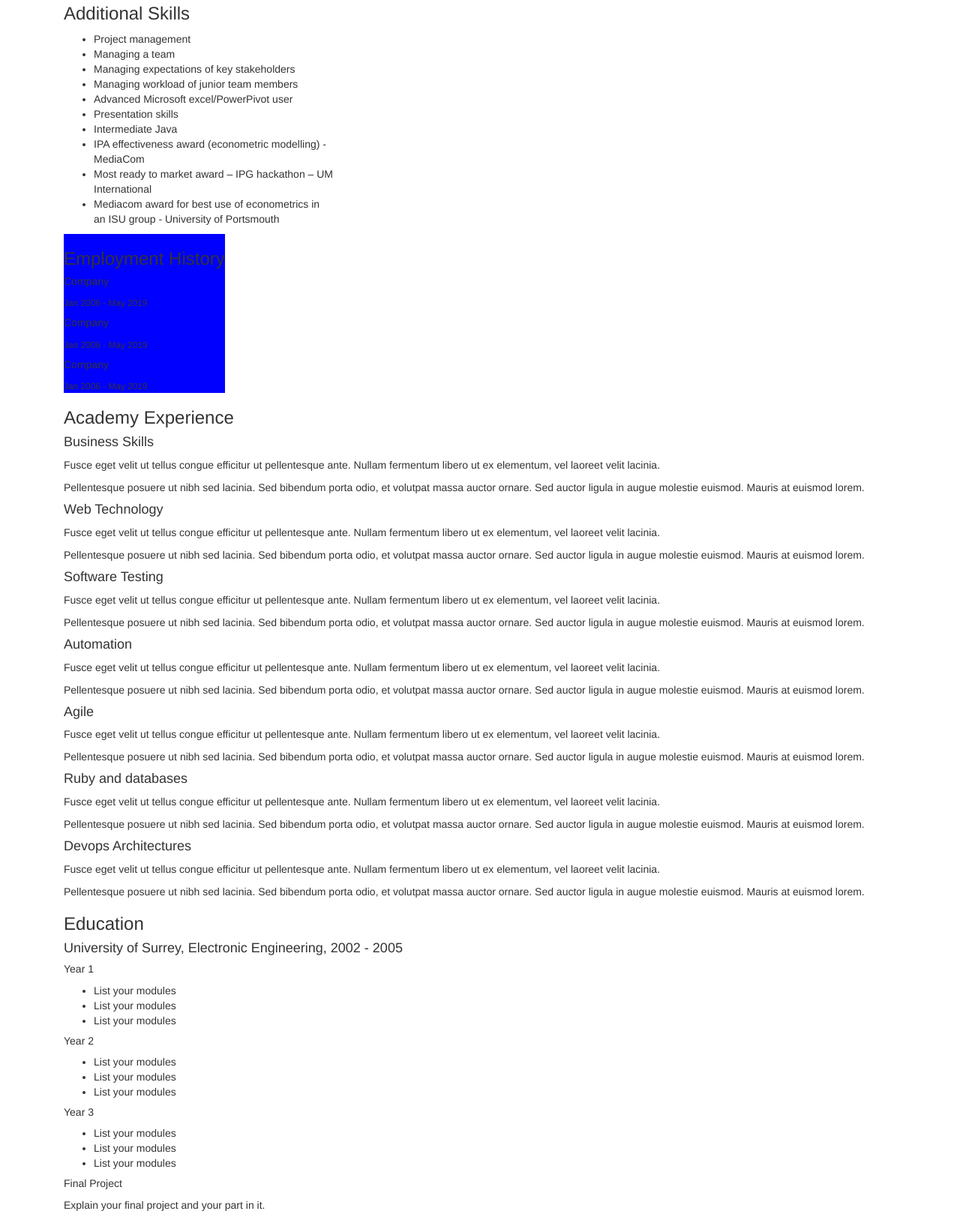
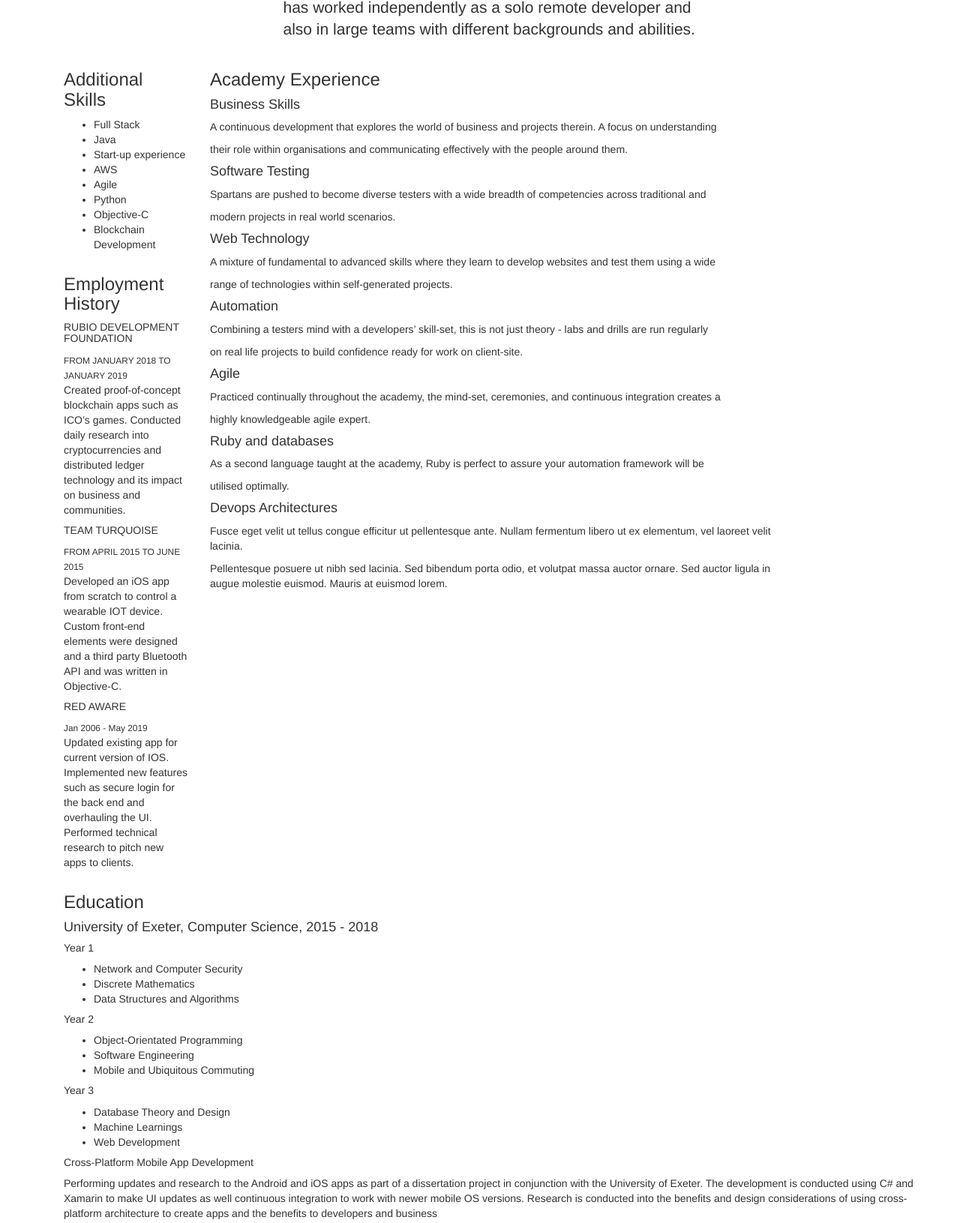
Before and after one commit to mshawsparta/sparta_global_bootstrap_homework, a plain HTML site: page index.html in a window 1280 px wide. Shown: the part 574-2205 px from the top of the page at 75% size. Drawn offline with nearby package versions, Linux system fonts and the light colour scheme.

Commit message:
main profile updated

```diff
--- a/index.html
+++ b/index.html
@@ -15,7 +15,7 @@
   <style>
   .employment-history{
     display:inline-block;
-    background-color: blue;
+
   }
   </style>
 </head>
@@ -39,7 +39,7 @@
           <!-- Collect the nav links, forms, and other content for toggling -->
           <div class="collapse navbar-collapse" id="bs-example-navbar-collapse-1">
             <ul class="nav navbar-nav">
-              <li class="active"><a href="#">People <span class="sr-only">(current)</span></a></li>
+
               <li><a href="projects.html">Profile</a></li>
 
             </ul>
@@ -67,19 +67,19 @@
 
 
           <div class="row">
-            <div class="col-md-8">
+            <div class="col-md-6">
 
-          <h1>Stephen Reid</h1>
+          <h1>Matthew Shaw</h1>
           <h2>Devops Engineer</h2>
 
           <div class="university">
-            <p><b>University of Portsmouth</b></p>
-            <p><b>BSc Economics, Finance and Banking 2:1</b></p>
+            <p><b>University of Exeter</b></p>
+            <p><b>BSc Computer Science</b></p>
           </div>
 
           <div class="bio">
-            <p class="lead">Fusce eget velit ut tellus congue efficitur ut pellentesque ante. Nullam fermentum libero ut ex elementum, vel laoreet velit lacinia. Pellentesque posuere ut nibh sed lacinia. Sed bibendum porta odio, et volutpat massa auctor ornare. Sed auctor ligula in augue molestie euismod. Mauris at euismod lorem.</p>
-            <p class="lead">Maecenas mattis nunc mauris, id vulputate lorem egestas ac. In quis ante elit. Curabitur blandit arcu cursus, eleifend tellus ut, cursus felis. Mauris sit amet placerat lacus, sit amet interdum dolor. Pellentesque viverra volutpat rutrum. Class aptent taciti sociosqu ad litora torquent per conubia nostra, per inceptos himenaeos.</p>
+            <p class="lead">Matthew is an enthusiastic, hard-working developer that draws upon a diverse range of professional and academic experience. This range includes producing software products for clients such as John Lewis and Diageo.</p>
+            <p class="lead">He continuously develops upon this passion by learning new skills, with resources such as Udemy, Youtube and textbooks. Matthew has maintains good contact with a network of developers and other professionals. He does this by maintaining an online presence with other entrepreneurs and is in several online groups of entrepreneurs. Matthew has worked independently as a solo remote developer and also in large teams with different backgrounds and abilities.</p>
           </div>
         </div>
 
@@ -94,113 +94,126 @@
             <div class="row">
 
 
-            <div class="col-md-4">
+            <div class="col-md-2">
             <h3>Additional Skills</h3>
             <ul>
-              <li>Project management</li>
-              <li>Managing a team</li>
-              <li>Managing expectations of key stakeholders</li>
-              <li>Managing workload of junior team members</li>
-              <li>Advanced Microsoft excel/PowerPivot user</li>
-              <li>Presentation skills</li>
-              <li>Intermediate Java</li>
-              <li>IPA effectiveness award (econometric modelling) - MediaCom</li>
-              <li>Most ready to market award – IPG hackathon – UM International</li>
-              <li>Mediacom award for best use of econometrics in an ISU group - University of Portsmouth</li>
+              <li>Full Stack</li>
+              <li>Java</li>
+              <li>Start-up experience</li>
+              <li>AWS</li>
+              <li>Agile</li>
+              <li>Python</li>
+              <li>Objective-C</li>
+              <li>Blockchain Development</li>
             </ul>
 
-          </div>
-          </div>
+
           <div class="employment-history">
             <h3>Employment History</h3>
 
             <div class="employment">
-              <h5>Company</h5>
-              <small>Jan 2006 - May 2019</small>
+              <h5>RUBIO DEVELOPMENT FOUNDATION</h5>
+              <small>FROM JANUARY 2018 TO JANUARY 2019</small>
+              <p>Created proof-of-concept blockchain apps such as ICO’s games. Conducted daily research
+                into cryptocurrencies and distributed ledger technology and its impact on business and communities.</p>
             </div>
 
             <div class="employment">
-              <h5>Company</h5>
-              <small>Jan 2006 - May 2019</small>
+              <h5>TEAM TURQUOISE</h5>
+              <small>FROM APRIL 2015 TO JUNE 2015</small>
+              <p>Developed an iOS app from scratch to control a wearable IOT device. Custom front-end
+                elements were designed and a third party Bluetooth API and was written in Objective-C.</p>
             </div>
 
             <div class="employment">
-              <h5>Company</h5>
+              <h5>RED AWARE</h5>
               <small>Jan 2006 - May 2019</small>
+              <p>Updated existing app for current version of IOS. Implemented new features such
+                 as secure login for the back end and overhauling the UI. Performed technical research to pitch new apps to clients.</p>
             </div>
+
           </div>
         </div>
-</div>
-</div>
+
         <div>
             <div class="experience">
               <!-- <div class="col-md-5"> -->
-
+              <div class="row">
+                <div class="col-md-8">
 
 
               <h3>Academy Experience</h3>
 
               <h4>Business Skills</h4>
-              <p>Fusce eget velit ut tellus congue efficitur ut pellentesque ante. Nullam fermentum libero ut ex elementum, vel laoreet velit lacinia.</p>
-              <p>Pellentesque posuere ut nibh sed lacinia. Sed bibendum porta odio, et volutpat massa auctor ornare. Sed auctor ligula in augue molestie euismod. Mauris at euismod lorem.</p>
+              <p>A continuous development that explores the world of business and projects therein. A focus on understanding </p>
+              <p>their role within organisations and communicating effectively with the people around them.</p>
+
+              <h4>Software Testing</h4>
+              <p>Spartans are pushed to become diverse testers with a wide breadth of competencies across traditional and</p>
+              <p>modern projects in real world scenarios.</p>
 
               <h4>Web Technology</h4>
-              <p>Fusce eget velit ut tellus congue efficitur ut pellentesque ante. Nullam fermentum libero ut ex elementum, vel laoreet velit lacinia.</p>
-              <p>Pellentesque posuere ut nibh sed lacinia. Sed bibendum porta odio, et volutpat massa auctor ornare. Sed auctor ligula in augue molestie euismod. Mauris at euismod lorem.</p>
-
-              <h4>Software Testing</h4>
-              <p>Fusce eget velit ut tellus congue efficitur ut pellentesque ante. Nullam fermentum libero ut ex elementum, vel laoreet velit lacinia.</p>
-              <p>Pellentesque posuere ut nibh sed lacinia. Sed bibendum porta odio, et volutpat massa auctor ornare. Sed auctor ligula in augue molestie euismod. Mauris at euismod lorem.</p>
+              <p>A mixture of fundamental to advanced skills where they learn to develop websites and test them using a wide </p>
+              <p>range of technologies within self-generated projects.</p>
 
               <h4>Automation</h4>
-              <p>Fusce eget velit ut tellus congue efficitur ut pellentesque ante. Nullam fermentum libero ut ex elementum, vel laoreet velit lacinia.</p>
-              <p>Pellentesque posuere ut nibh sed lacinia. Sed bibendum porta odio, et volutpat massa auctor ornare. Sed auctor ligula in augue molestie euismod. Mauris at euismod lorem.</p>
+              <p>Combining a testers mind with a developers’ skill-set, this is not just theory - labs and drills are run regularly</p>
+              <p>on real life projects to build confidence ready for work on client-site.</p>
 
               <h4>Agile</h4>
-              <p>Fusce eget velit ut tellus congue efficitur ut pellentesque ante. Nullam fermentum libero ut ex elementum, vel laoreet velit lacinia.</p>
-              <p>Pellentesque posuere ut nibh sed lacinia. Sed bibendum porta odio, et volutpat massa auctor ornare. Sed auctor ligula in augue molestie euismod. Mauris at euismod lorem.</p>
+              <p>Practiced continually throughout the academy, the mind-set, ceremonies, and continuous integration creates a</p>
+              <p>highly knowledgeable agile expert.</p>
 
               <h4>Ruby and databases</h4>
-              <p>Fusce eget velit ut tellus congue efficitur ut pellentesque ante. Nullam fermentum libero ut ex elementum, vel laoreet velit lacinia.</p>
-              <p>Pellentesque posuere ut nibh sed lacinia. Sed bibendum porta odio, et volutpat massa auctor ornare. Sed auctor ligula in augue molestie euismod. Mauris at euismod lorem.</p>
+              <p>As a second language taught at the academy, Ruby is perfect to assure your automation framework will be</p>
+              <p>utilised optimally.</p>
 
               <h4>Devops Architectures</h4>
               <p>Fusce eget velit ut tellus congue efficitur ut pellentesque ante. Nullam fermentum libero ut ex elementum, vel laoreet velit lacinia.</p>
               <p>Pellentesque posuere ut nibh sed lacinia. Sed bibendum porta odio, et volutpat massa auctor ornare. Sed auctor ligula in augue molestie euismod. Mauris at euismod lorem.</p>
+            </div>
+            </div>
 
         </div>
       </div>
-
+            </div>
+          </div>
 
 
     <div>
       <div>
           <h3>Education</h3>
 
-          <h4>University of Surrey, Electronic Engineering, 2002 - 2005 </h4>
+          <h4>University of Exeter, Computer Science, 2015 - 2018 </h4>
           <h5>Year 1</h5>
           <ul>
-            <li>List your modules</li>
-            <li>List your modules</li>
-            <li>List your modules</li>
+            <li>Network and Computer Security</li>
+            <li>Discrete Mathematics</li>
+            <li>Data Structures and Algorithms</li>
           </ul>
 
           <h5>Year 2</h5>
           <ul>
-            <li>List your modules</li>
-            <li>List your modules</li>
-            <li>List your modules</li>
+            <li>Object-Orientated Programming</li>
+            <li>Software Engineering</li>
+            <li>Mobile and Ubiquitous Commuting</li>
           </ul>
 
           <h5>Year 3</h5>
           <ul>
-            <li>List your modules</li>
-            <li>List your modules</li>
-            <li>List your modules</li>
+            <li>Database Theory and Design</li>
+            <li>Machine Learnings</li>
+            <li>Web Development</li>
           </ul>
 
-          <h5>Final Project</h5>
-          <p>Explain your final project and your part in it.</p>
+          <h5>Cross-Platform Mobile App Development
+          </h5>
+          <p>Performing updates and research to the Android and iOS apps as
+            part of a dissertation project in conjunction with the University of Exeter.
+            The development is conducted using C# and Xamarin to make UI updates as well
+            continuous integration to work with newer mobile OS versions. Research is conducted
+            into the benefits and design considerations of using cross-platform architecture to
+            create apps and the benefits to developers and business</p>
       </div>
     </div>
     </div>
```
